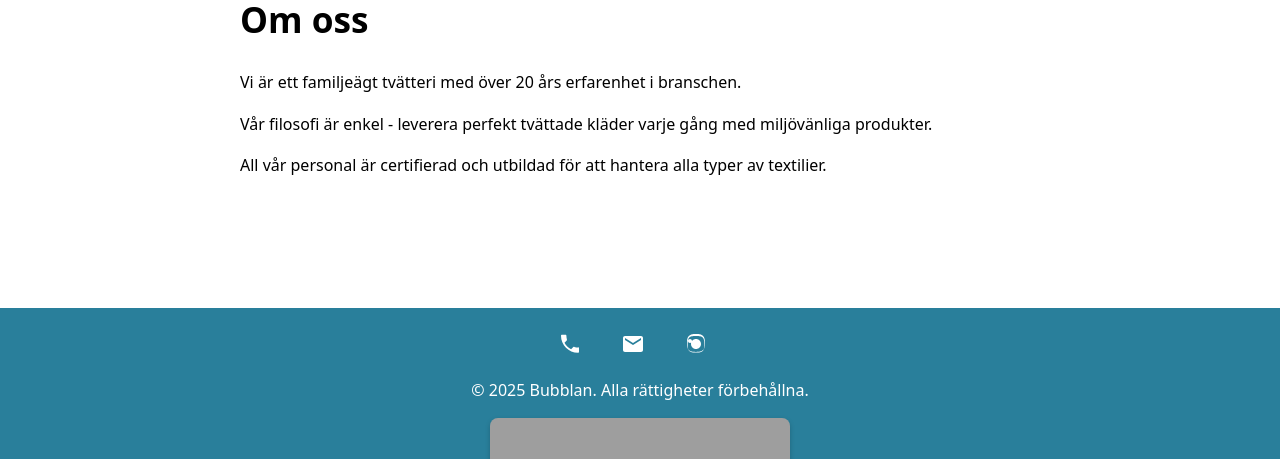
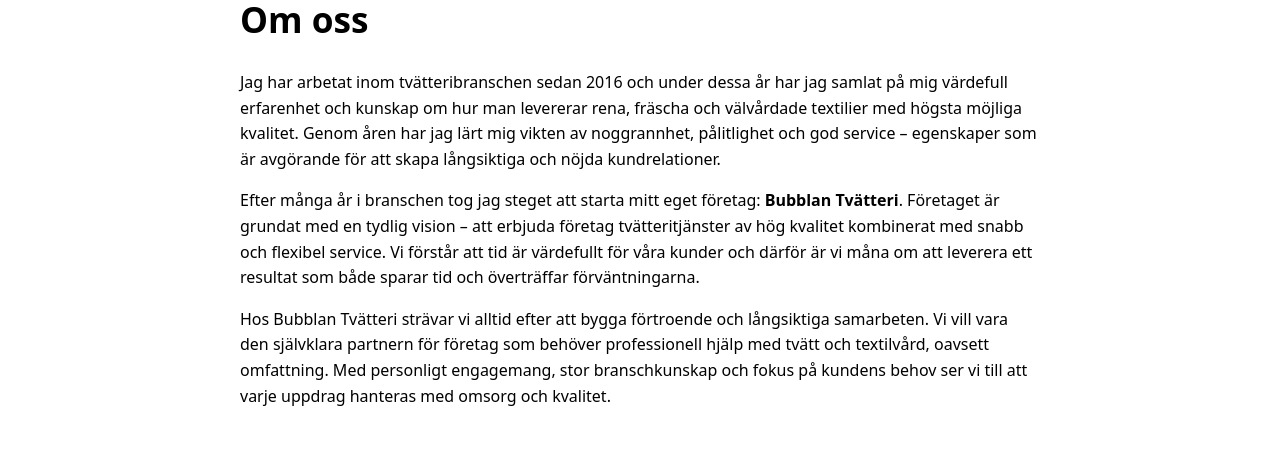
Before and after one commit to NeedOP/tv-tt, a React (Vite) app: page /om in a window 1280 px wide. Shown: the part 156-615 px from the top of the page. Built offline with nearby package versions, Linux system fonts and the light colour scheme; grey boxes are pictures that could not be loaded.

Commit message:
updated om oss sidan

```diff
--- a/src/pages/About.tsx
+++ b/src/pages/About.tsx
@@ -5,15 +5,24 @@ const About = () => (
     <h2 className="about-title">Om oss</h2>
     <div className="about-content">
       <p>
-        Vi är ett familjeägt tvätteri med över 20 års erfarenhet i branschen.
+        Jag har arbetat inom tvätteribranschen sedan 2016 och under dessa år har jag samlat på mig
+        värdefull erfarenhet och kunskap om hur man levererar rena, fräscha och välvårdade textilier
+        med högsta möjliga kvalitet. Genom åren har jag lärt mig vikten av noggrannhet, pålitlighet
+        och god service – egenskaper som är avgörande för att skapa långsiktiga och nöjda
+        kundrelationer.
       </p>
       <p>
-        Vår filosofi är enkel - leverera perfekt tvättade kläder varje gång med
-        miljövänliga produkter.
+        Efter många år i branschen tog jag steget att starta mitt eget företag:{" "}
+        <strong>Bubblan Tvätteri</strong>. Företaget är grundat med en tydlig vision – att erbjuda
+        företag tvätteritjänster av hög kvalitet kombinerat med snabb och flexibel service. Vi
+        förstår att tid är värdefullt för våra kunder och därför är vi måna om att leverera ett
+        resultat som både sparar tid och överträffar förväntningarna.
       </p>
       <p>
-        All vår personal är certifierad och utbildad för att hantera alla typer
-        av textilier.
+         Hos Bubblan Tvätteri strävar vi alltid efter att bygga förtroende och långsiktiga samarbeten.
+        Vi vill vara den självklara partnern för företag som behöver professionell hjälp med tvätt
+        och textilvård, oavsett omfattning. Med personligt engagemang, stor branschkunskap och fokus
+        på kundens behov ser vi till att varje uppdrag hanteras med omsorg och kvalitet.
       </p>
     </div>
   </div>
```
